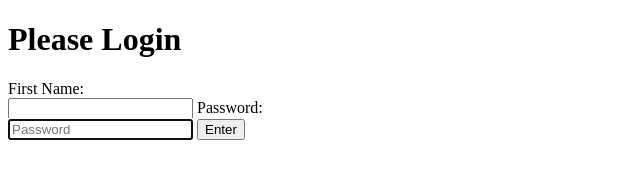
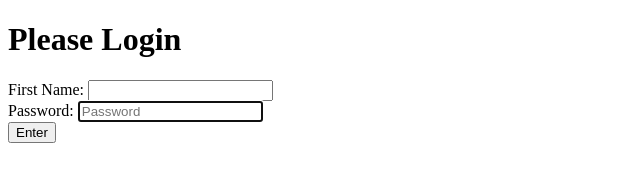
Before and after one commit to mbarroso22/multiplayer-game-assignment, a website: page public/login.html in a window 1280 px wide. Shown: the whole page, without its empty margins (0-640 px from the left). Drawn offline with Linux system fonts and the light colour scheme.

Commit message:
Update login.html

```diff
--- a/public/login.html
+++ b/public/login.html
@@ -5,15 +5,15 @@
   <h1>Please Login</h1>
   <form action="/login" method="POST">
       <label>
-      First Name:<br />
+      First Name:
       <input type="text" id="name" name="name" required />
-      </label>
+      </label><br />
 
 
       <label>
-          Password:<br />
+          Password:
           <input type="password" name="password" placeholder="Password" required autofocus>
-      </label>
+      </label><br />
 
       <button type="submit" onclick="
         sessionStorage.setItem('mySessionName', document.getElementById('name').value);">
```
